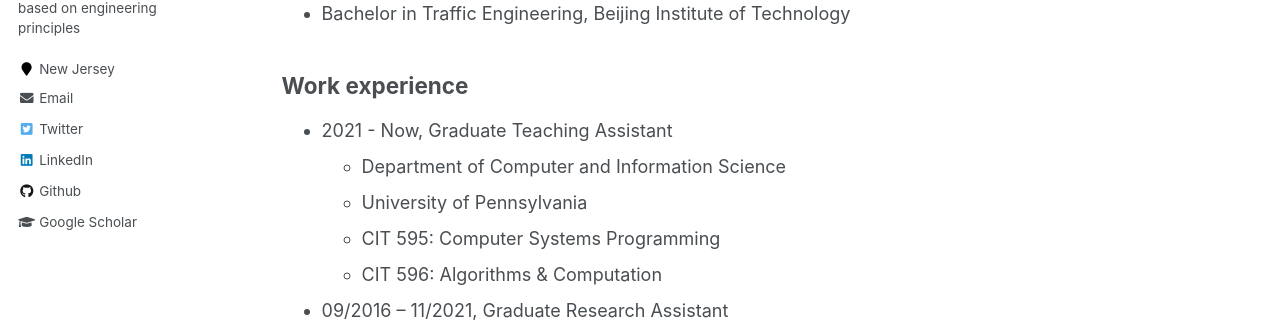
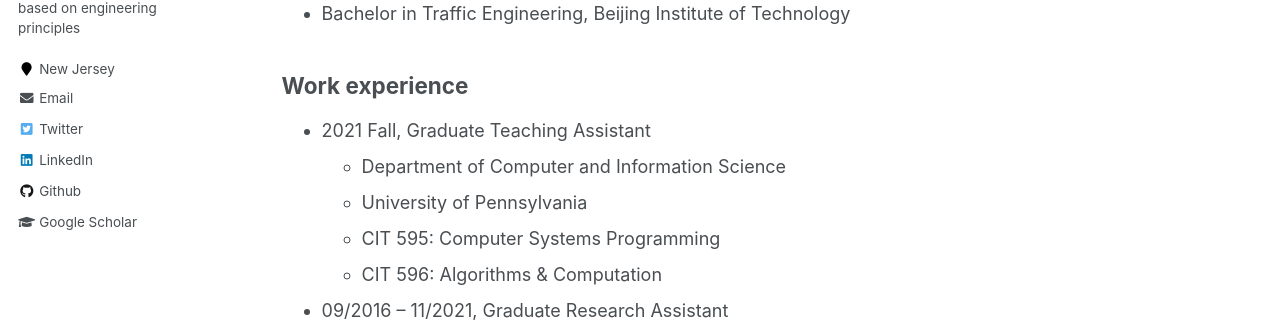
Before and after one commit to TeRyZh/Website, a Jekyll site: the page built from _pages/cv.md, in a window 1280 px wide and 900 px high. Shown: the part 316-638 px from the top of the window. Built offline with Jekyll 4.4.1, drawn with Linux system fonts in a browser that asks for light colours.

Commit message:
Update cv.md

```diff
--- a/_pages/cv.md
+++ b/_pages/cv.md
@@ -18,7 +18,7 @@ Education
 
 Work experience
 ------
-* 2021 - Now, Graduate Teaching Assistant
+* 2021 Fall, Graduate Teaching Assistant
   * Department of Computer and Information Science
   * University of Pennsylvania
   * CIT 595: Computer Systems Programming
```
